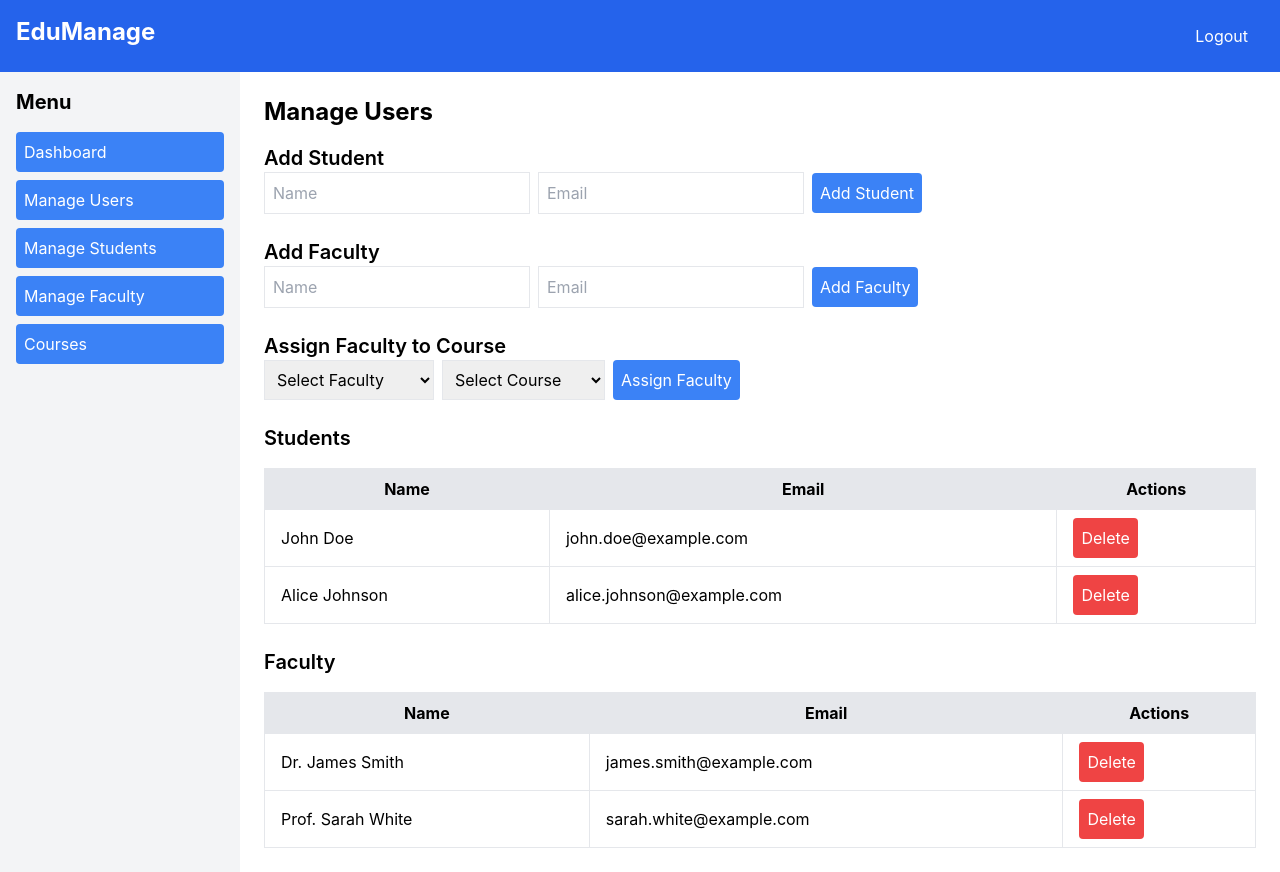
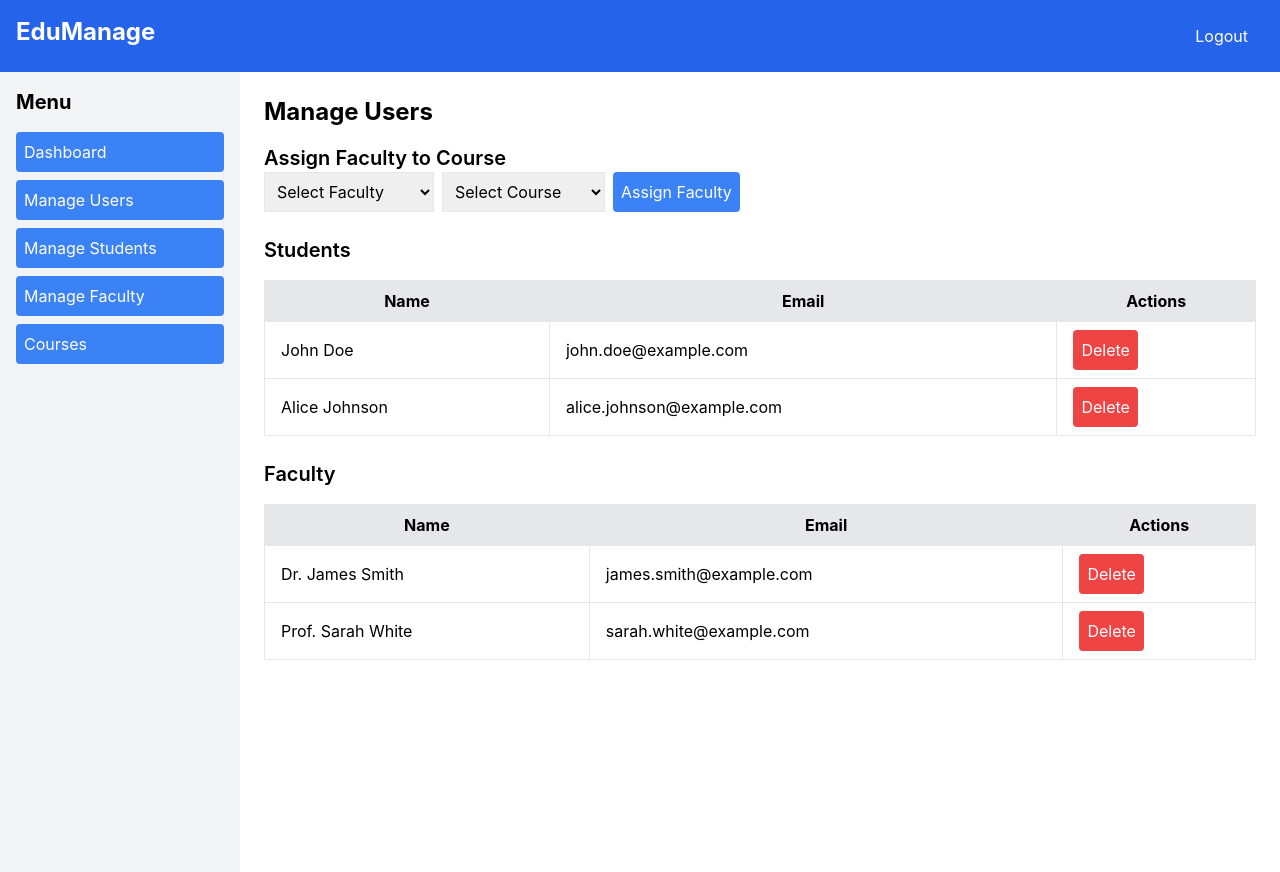
Before and after one commit to AkibHossainOmi/Educational-Institution-Management_DIIT_GPT_Joddha, a React (Create React App) app in the folder frontend/: page /admin/users in a window 1280 px wide. Built offline with nearby package versions, Linux system fonts and the light colour scheme; sample sign-in values are in the browser's storage.

Commit message:
add route log

```diff
--- a/frontend/src/Api/Api.js
+++ b/frontend/src/Api/Api.js
@@ -1,9 +1,8 @@
 import axios from "axios";
 
-// Base URL for your API
-const BASE_URL = "http://localhost:8000/api/"; // Replace with your actual base API URL
 
-// Utility to get the JWT token from localStorage (or cookies if you prefer)
+const BASE_URL = "http://localhost:8000/api/users";
+
 const getAuthToken = () => {
     return localStorage.getItem("token"); // You can also use cookies here
 };
--- a/frontend/src/pages/admin/ManageUsers.js
+++ b/frontend/src/pages/admin/ManageUsers.js
@@ -24,19 +24,7 @@ const ManageUsers = () => {
     const [newFaculty, setNewFaculty] = useState({ name: '', email: '' });
     const [facultyAssignment, setFacultyAssignment] = useState({ facultyId: '', courseId: '' });
 
-    const addStudent = () => {
-        const id = students.length + 1; // Generate new ID
-        const updatedStudents = [...students, { id, ...newStudent }];
-        setStudents(updatedStudents);
-        setNewStudent({ name: '', email: '' });
-    };
 
-    const addFaculty = () => {
-        const id = faculty.length + 1; // Generate new ID
-        const updatedFaculty = [...faculty, { id, ...newFaculty }];
-        setFaculty(updatedFaculty);
-        setNewFaculty({ name: '', email: '' });
-    };
 
     const deleteStudent = (id) => {
         const updatedStudents = students.filter((student) => student.id !== id);
@@ -60,49 +48,7 @@ const ManageUsers = () => {
             <div className="p-6 flex-1">
                 <h1 className="text-2xl font-bold mb-4">Manage Users</h1>
 
-                {/* Add Student */}
-                <div className="mb-6">
-                    <h2 className="text-xl font-semibold">Add Student</h2>
-                    <input
-                        type="text"
-                        placeholder="Name"
-                        value={newStudent.name}
-                        onChange={(e) => setNewStudent({ ...newStudent, name: e.target.value })}
-                        className="border p-2 mr-2"
-                    />
-                    <input
-                        type="email"
-                        placeholder="Email"
-                        value={newStudent.email}
-                        onChange={(e) => setNewStudent({ ...newStudent, email: e.target.value })}
-                        className="border p-2 mr-2"
-                    />
-                    <button onClick={addStudent} className="bg-blue-500 text-white p-2 rounded">
-                        Add Student
-                    </button>
-                </div>
 
-                {/* Add Faculty */}
-                <div className="mb-6">
-                    <h2 className="text-xl font-semibold">Add Faculty</h2>
-                    <input
-                        type="text"
-                        placeholder="Name"
-                        value={newFaculty.name}
-                        onChange={(e) => setNewFaculty({ ...newFaculty, name: e.target.value })}
-                        className="border p-2 mr-2"
-                    />
-                    <input
-                        type="email"
-                        placeholder="Email"
-                        value={newFaculty.email}
-                        onChange={(e) => setNewFaculty({ ...newFaculty, email: e.target.value })}
-                        className="border p-2 mr-2"
-                    />
-                    <button onClick={addFaculty} className="bg-blue-500 text-white p-2 rounded">
-                        Add Faculty
-                    </button>
-                </div>
 
                 {/* Faculty Assignment */}
                 <div className="mb-6">
```
Also changed, not shown: 1 other file (tests, documents, lock files or other folders).
